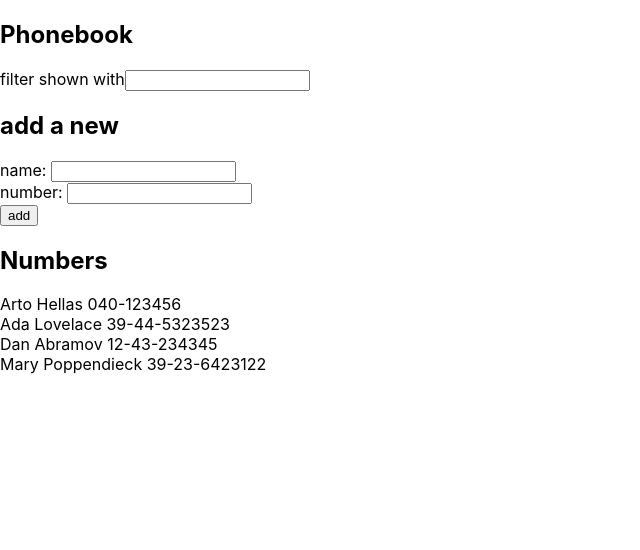
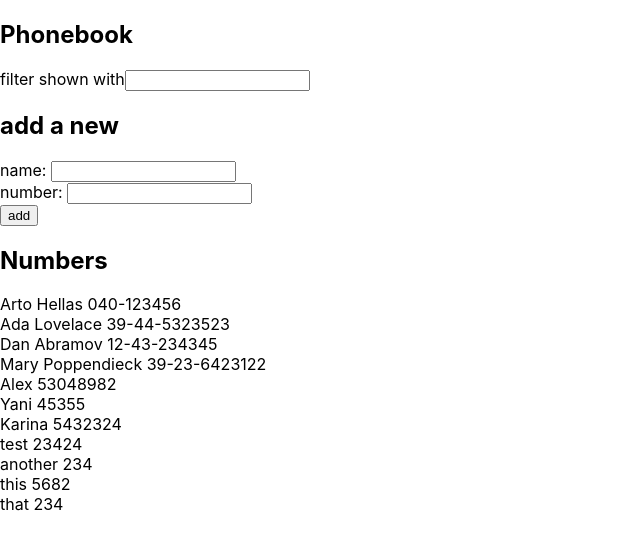
Before and after one commit to aramaro19/fullstackopen-submisions, a React (Create React App) app in the folder part2/phonebook/: page / in a window 1280 px wide. Shown: the top 550 px of the page, without its empty margins (0-640 px from the left). Built offline with nearby package versions, Linux system fonts and the light colour scheme; data requests are answered from the project's data file; the HTML template or start-up script is replaced by a standard one.

Commit message:
do 2.15, step 7

```diff
--- a/part2/phonebook/db.json
+++ b/part2/phonebook/db.json
@@ -1,5 +1,5 @@
 {
-    "persons":[
+  "persons": [
     {
       "name": "Arto Hellas",
       "number": "040-123456",
@@ -19,6 +19,41 @@
       "name": "Mary Poppendieck",
       "number": "39-23-6423122",
       "id": 4
+    },
+    {
+      "name": "Alex ",
+      "number": "53048982",
+      "id": 5
+    },
+    {
+      "name": "Yani",
+      "number": "45355",
+      "id": 6
+    },
+    {
+      "name": "Karina",
+      "number": "5432324",
+      "id": 7
+    },
+    {
+      "name": "test",
+      "number": "23424",
+      "id": 8
+    },
+    {
+      "name": "another",
+      "number": "234",
+      "id": 9
+    },
+    {
+      "name": "this",
+      "number": "5682",
+      "id": 10
+    },
+    {
+      "name": "that ",
+      "number": "234",
+      "id": 11
     }
   ]
 }
--- a/part2/phonebook/src/App.js
+++ b/part2/phonebook/src/App.js
@@ -17,6 +17,7 @@ const App = () => {
         console.log(response.data)
         setPersons(response.data)
       })
+      .catch(e=> alert(`server not running`, e))
   }
 
   useEffect(hook, [])
@@ -35,7 +36,12 @@ const App = () => {
       number: newNumber,
       id: persons.length + 1,
     }
-    setPersons(persons.concat(personObject))
+    axios
+    .post('http://localhost:3001/persons', personObject)
+    .then(response =>{
+      console.log(response.data)
+      setPersons(persons.concat(response.data))
+    })
     setNewName('')
     setNewNumber('')
     }
```
Lines whose indentation alone changed are shown as unchanged.
